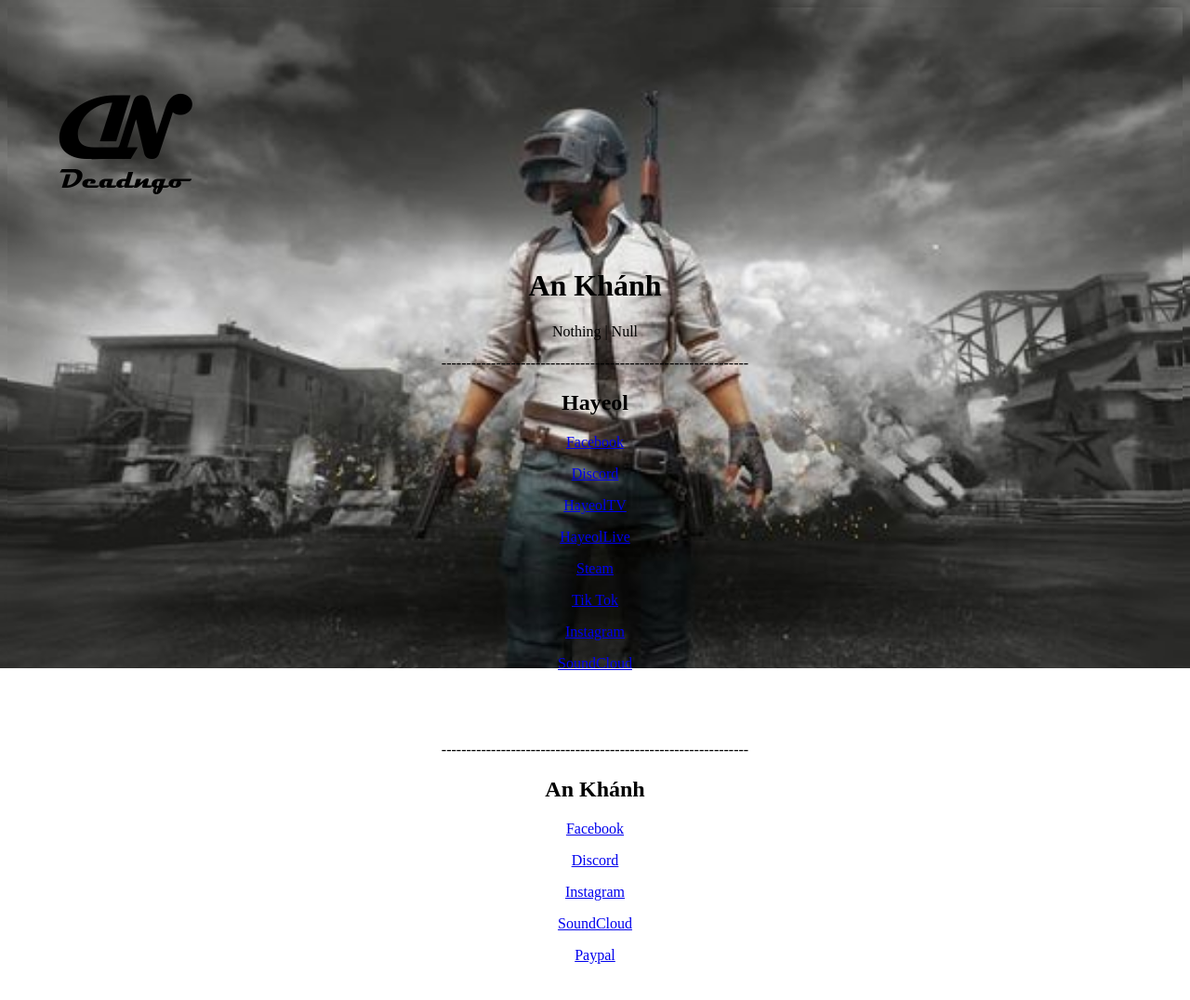
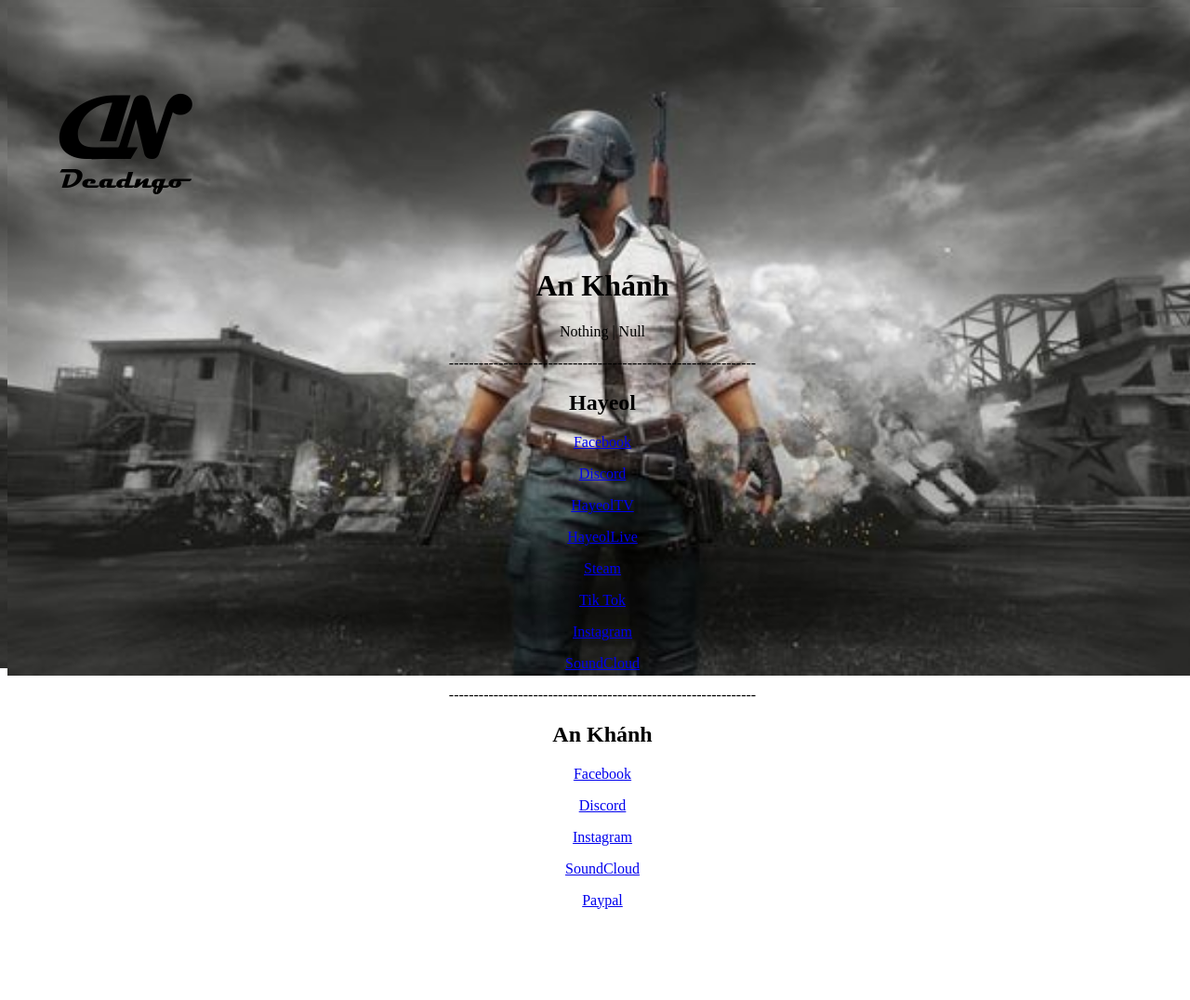
Before and after one commit to ankhanh56/website, a plain HTML site: page index.html in a window 1280 px wide. Shown: the whole page at 93% size. After the commit the page ends 978 px from the top, so only its background shows below. Drawn offline with Linux system fonts and the light colour scheme.

Commit message:
Update index.html

```diff
--- a/index.html
+++ b/index.html
@@ -14,28 +14,34 @@
                 left: 50%;
                 right: 50%;
             }
-            .yet {
+            .body.first{
+                position:absolute ;
                 height: 50%;
-                width: 100%;
-
+                width: 50%;
             }
-            .readly {
+            .body.yet {
+                position:absolute ;
                 height: 50%;
-                width: 100%;
+                width: 50%;
+            }
+            .body.readly {
+                position:absolute ;
+                height: 50%;
+                width: 50%;
             }
             html, body{
                 height: 100%;
+                width: 100%;
                 align-content: center;
                 background-image: url("img/60164c8f819e6285473b5873f550542b.jpg");
+                background-repeat:no-repeat;
                 background-size: 100%;
-                background-repeat:no-repeat;
-                background-blend-mode:unset;
             }
 
         </style>
     </head>
     <body>
-        <div>
+        <div class="first">
             <a> <img src="/img/logo-final.png" alt="hi" height="256px" width="256px">
             </a>
             <h1>
```
